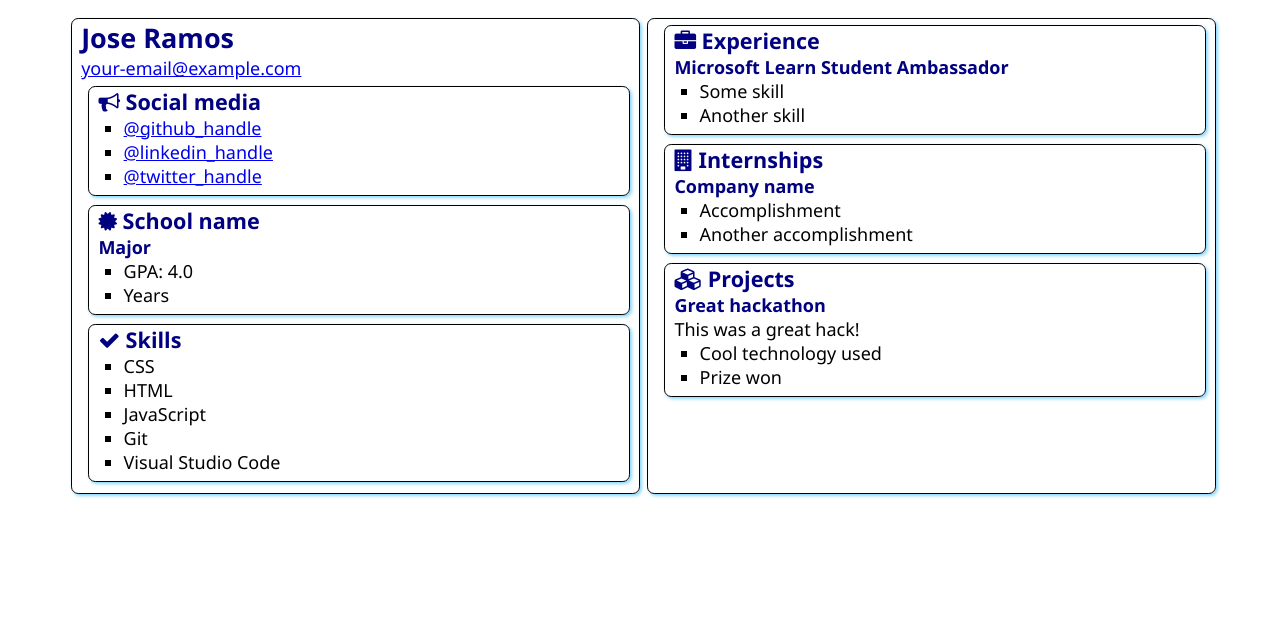
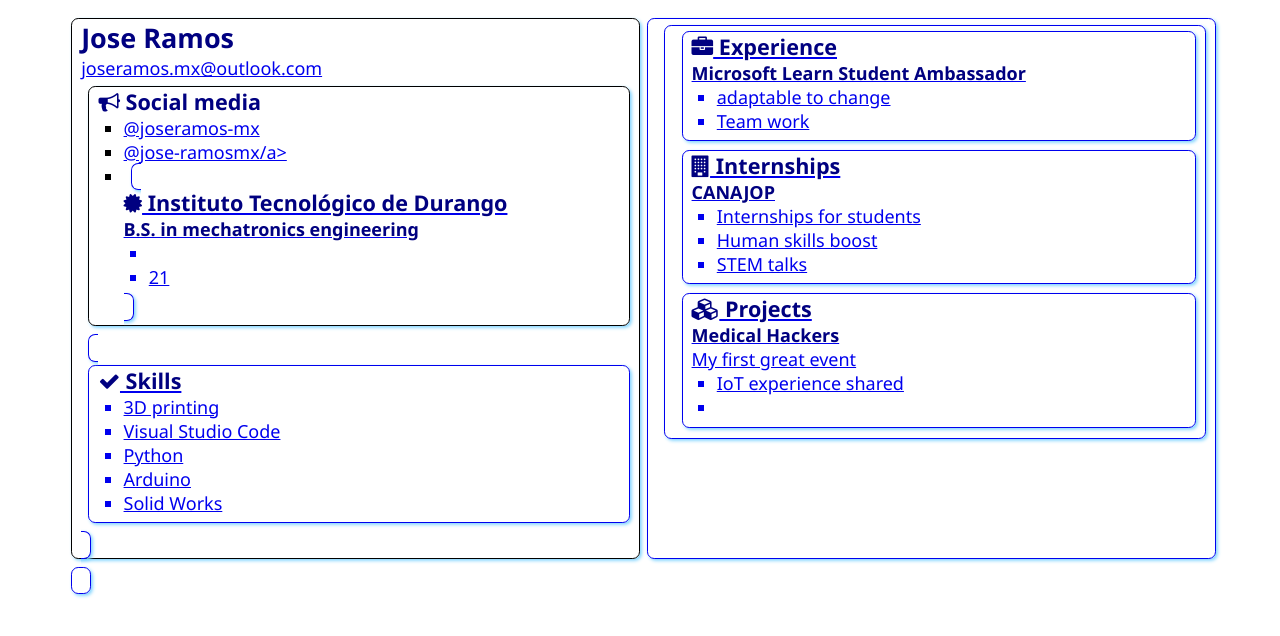
Before and after one commit to joseramos-mx/SATechnicalOnboarding, a plain HTML site: page src/index.html in a window 1280 px wide. Drawn offline with Linux system fonts and the light colour scheme.

Commit message:
Sections changes

```diff
--- a/src/index.html
+++ b/src/index.html
@@ -13,7 +13,7 @@
     <main>
         <article class="box">
             <h1>Jose Ramos</h1>
-            <div><a href="mailto:your.email@example.com">your-email@example.com</a></div>
+            <div><a href="mailto:joseramos.mx@outlook.com">joseramos.mx@outlook.com</a></div>
 
             <section class="box">
                 <h2>
@@ -21,9 +21,9 @@
                     Social media
                 </h2>
                 <ul>
-                    <li><a href="https://github.com/<handle>">@github_handle</a></li>
-                    <li><a href="https://linkedin.com/in/<handle>">@linkedin_handle</a></li>
-                    <li><a href="https://twitter.com/<handle>">@twitter_handle</a></li>
+                    <li><a href="https://github.com/joseramos-mx">@joseramos-mx</a></li>
+                    <li><a href="www.linkedin.com/in/jose-ramosmx">@jose-ramosmx/a></li>
+                    <li><a href="https://twitter.com/joseramosmex>@joseramosmex</a></li>
                 </ul>
             </section>
 
@@ -31,12 +31,12 @@
                 <div class="education">
                     <h2>
                         <i class="fa fa-certificate" aria-hidden="true"></i>
-                        School name
+                        Instituto Tecnológico de Durango
                     </h2>
-                    <h3>Major</h3>
+                    <h3>B.S. in mechatronics engineering</h3>
                     <ul>
-                        <li>GPA: 4.0</li>
-                        <li>Years</li>
+                        <li></li>
+                        <li>21</li>
                     </ul>
                 </div>
             </section>
@@ -47,11 +47,11 @@
                     Skills
                 </h2>
                 <ul>
-                    <li>CSS</li>
-                    <li>HTML</li>
-                    <li>JavaScript</li>
-                    <li>Git</li>
+                    <li>3D printing</li>
                     <li>Visual Studio Code</li>
+                    <li>Python</li>
+                    <li>Arduino</li>
+                    <li>Solid Works</li>
                 </ul>
             </section>
         </article>
@@ -63,8 +63,8 @@
                 </h2>
                 <h3>Microsoft Learn Student Ambassador</h3>
                 <ul>
-                    <li>Some skill</li>
-                    <li>Another skill</li>
+                    <li>adaptable to change</li>
+                    <li>Team work</li>
                 </ul>
             </section>
             <section class="box">
@@ -73,10 +73,11 @@
                     Internships
                 </h2>
 
-                <h3>Company name</h3>
+                <h3>CANAJOP</h3>
                 <ul>
-                    <li>Accomplishment</li>
-                    <li>Another accomplishment</li>
+                    <li>Internships for students</li>
+                    <li>Human skills boost</li>
+                    <li>STEM talks</li>
                 </ul>
             </section>
             <section class="box">
@@ -85,11 +86,11 @@
                     Projects
                 </h2>
 
-                <h3>Great hackathon</h3>
-                <div>This was a great hack!</div>
+                <h3>Medical Hackers</h3>
+                <div>My first great event</div>
                 <ul>
-                    <li>Cool technology used</li>
-                    <li>Prize won</li>
+                    <li>IoT experience shared</li>
+                    <li></li>
                 </ul>
             </section>
         </article>
```
